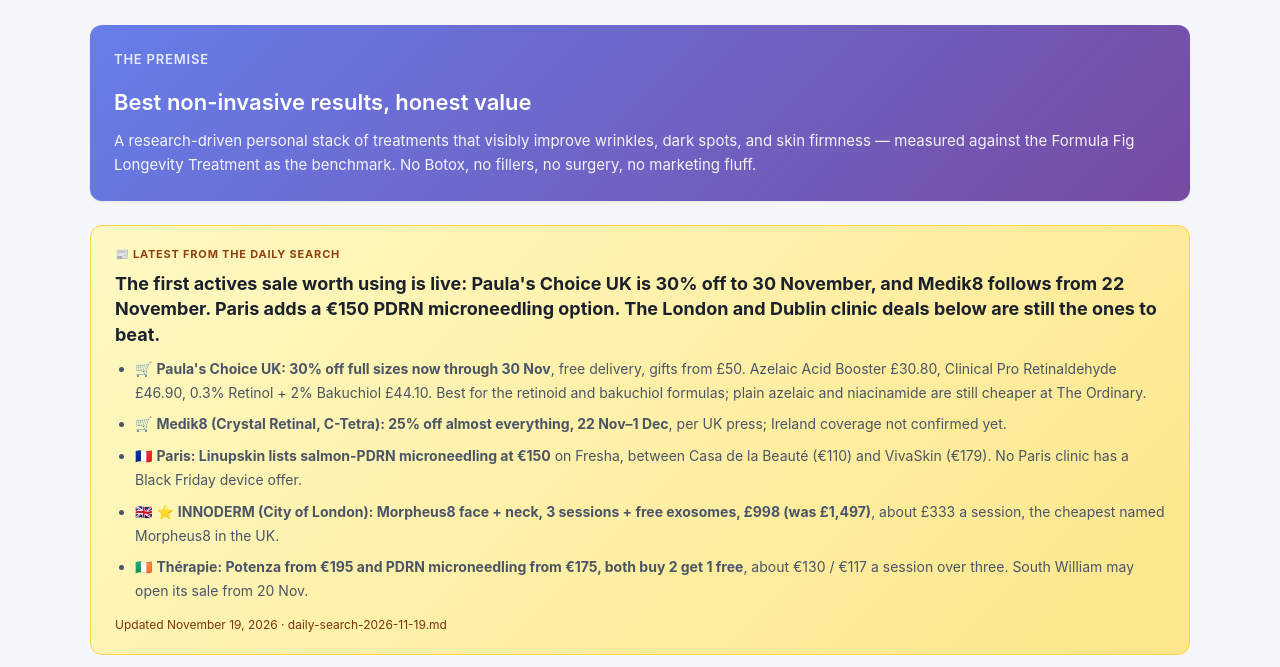
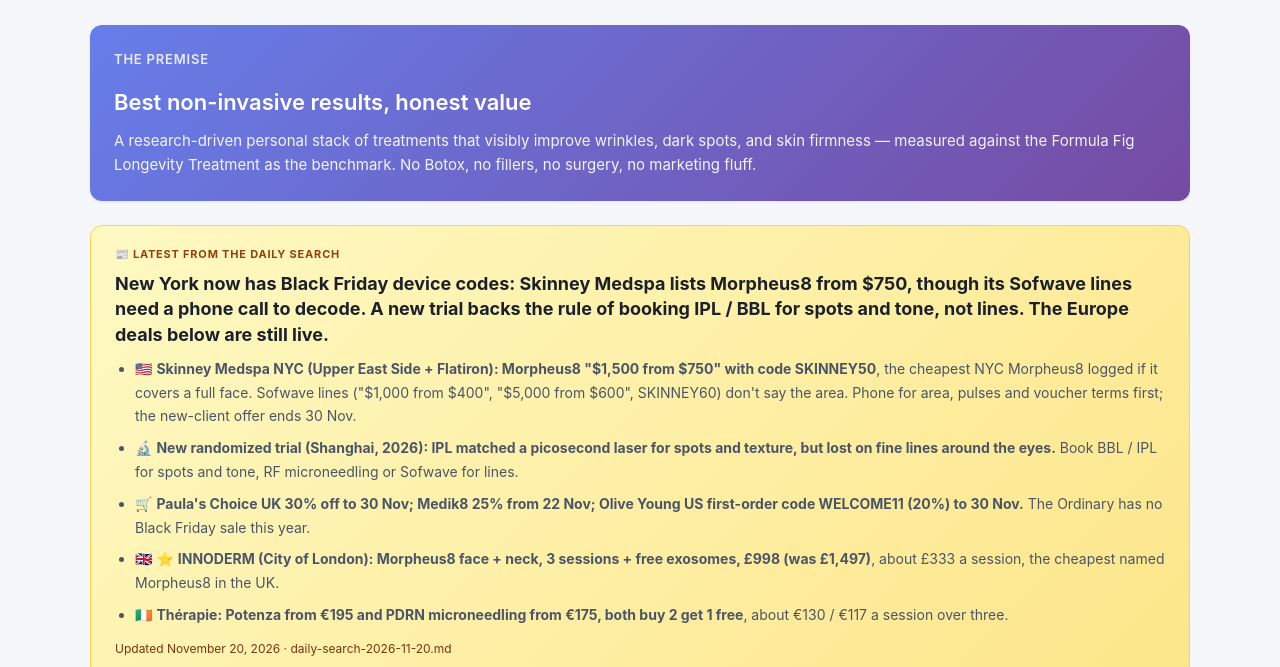
Before and after one commit to jewels-ice/skincare-stack-2026, a plain HTML site: page index.html in a window 1280 px wide. Shown: the part 133-800 px from the top of the page. Drawn offline with Linux system fonts and the light colour scheme.

Commit message:
Daily search 2026-11-20: NYC Skinney Medspa Black Friday codes, IPL vs picosecond RCT

```diff
--- a/index.html
+++ b/index.html
@@ -334,15 +334,15 @@
 <!-- DAILY-SEARCH-PANEL-START — auto-maintained by skincare-daily-search task. Don't hand-edit; the task rewrites this block when flags appear. -->
 <div class="digest-panel">
   <div class="digest-label">📰 Latest from the Daily Search</div>
-  <div class="digest-headline">The first actives sale worth using is live: Paula's Choice UK is 30% off to 30 November, and Medik8 follows from 22 November. Paris adds a €150 PDRN microneedling option. The London and Dublin clinic deals below are still the ones to beat.</div>
+  <div class="digest-headline">New York now has Black Friday device codes: Skinney Medspa lists Morpheus8 from $750, though its Sofwave lines need a phone call to decode. A new trial backs the rule of booking IPL / BBL for spots and tone, not lines. The Europe deals below are still live.</div>
   <ul style="font-size: 14px; color: #4a5568; margin-top: 10px; padding-left: 20px; line-height: 1.7;">
-    <li>🛒 <strong>Paula's Choice UK: 30% off full sizes now through 30 Nov</strong>, free delivery, gifts from £50. Azelaic Acid Booster £30.80, Clinical Pro Retinaldehyde £46.90, 0.3% Retinol + 2% Bakuchiol £44.10. Best for the retinoid and bakuchiol formulas; plain azelaic and niacinamide are still cheaper at The Ordinary.</li>
-    <li>🛒 <strong>Medik8 (Crystal Retinal, C-Tetra): 25% off almost everything, 22 Nov–1 Dec</strong>, per UK press; Ireland coverage not confirmed yet.</li>
-    <li>🇫🇷 <strong>Paris: Linupskin lists salmon-PDRN microneedling at €150</strong> on Fresha, between Casa de la Beauté (€110) and VivaSkin (€179). No Paris clinic has a Black Friday device offer.</li>
+    <li>🇺🇸 <strong>Skinney Medspa NYC (Upper East Side + Flatiron): Morpheus8 "$1,500 from $750" with code SKINNEY50</strong>, the cheapest NYC Morpheus8 logged if it covers a full face. Sofwave lines ("$1,000 from $400", "$5,000 from $600", SKINNEY60) don't say the area. Phone for area, pulses and voucher terms first; the new-client offer ends 30 Nov.</li>
+    <li>🔬 <strong>New randomized trial (Shanghai, 2026): IPL matched a picosecond laser for spots and texture, but lost on fine lines around the eyes.</strong> Book BBL / IPL for spots and tone, RF microneedling or Sofwave for lines.</li>
+    <li>🛒 <strong>Paula's Choice UK 30% off to 30 Nov; Medik8 25% from 22 Nov; Olive Young US first-order code WELCOME11 (20%) to 30 Nov.</strong> The Ordinary has no Black Friday sale this year.</li>
     <li>🇬🇧 ⭐ <strong>INNODERM (City of London): Morpheus8 face + neck, 3 sessions + free exosomes, £998 (was £1,497)</strong>, about £333 a session, the cheapest named Morpheus8 in the UK.</li>
-    <li>🇮🇪 <strong>Thérapie: Potenza from €195 and PDRN microneedling from €175, both buy 2 get 1 free</strong>, about €130 / €117 a session over three. South William may open its sale from 20 Nov.</li>
+    <li>🇮🇪 <strong>Thérapie: Potenza from €195 and PDRN microneedling from €175, both buy 2 get 1 free</strong>, about €130 / €117 a session over three.</li>
   </ul>
-  <div class="digest-meta">Updated November 19, 2026 · daily-search-2026-11-19.md</div>
+  <div class="digest-meta">Updated November 20, 2026 · daily-search-2026-11-20.md</div>
 </div>
 <!-- DAILY-SEARCH-PANEL-END -->
 
```
